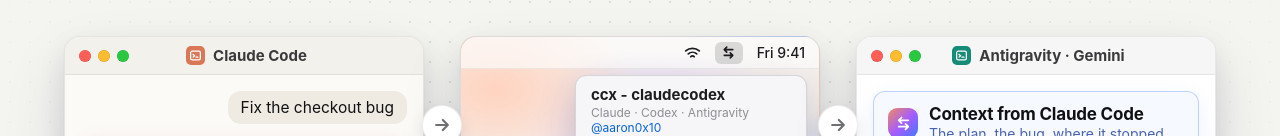
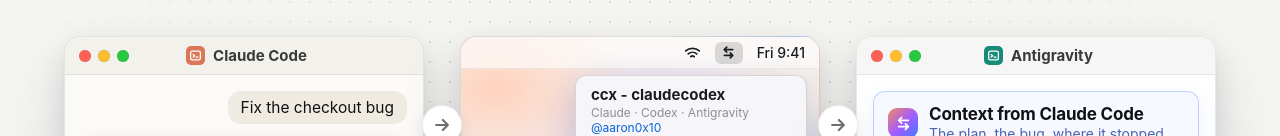
Before and after one commit to AaronWong1999/ccx, a website: page docs/hero.html in a window 1280 px wide. Shown: the part 208-344 px from the top of the page. Drawn offline with Linux system fonts and the light colour scheme.

Commit message:
Use consistent app names and retain the approved headline

```diff
--- a/docs/hero.html
+++ b/docs/hero.html
@@ -171,7 +171,7 @@
       <div class="step">
         <div class="win codex">
           <div class="bar"><span class="tl r"></span><span class="tl y"></span><span class="tl g"></span>
-            <span class="t"><span class="glyph" style="background:var(--agy)"><svg><use href="#term"/></svg></span>Antigravity · Gemini</span></div>
+            <span class="t"><span class="glyph" style="background:var(--agy)"><svg><use href="#term"/></svg></span>Antigravity</span></div>
           <div class="in">
             <div class="banner note"><span class="gi"><svg><use href="#swap"/></svg></span><span><b>Context from Claude Code</b><small>The plan, the bug, where it stopped</small></span></div>
             <div class="done"><svg><use href="#check"/></svg>Tests pass · checkout fixed</div>
```
Also changed, not shown: README.md, docs/hero.png.
